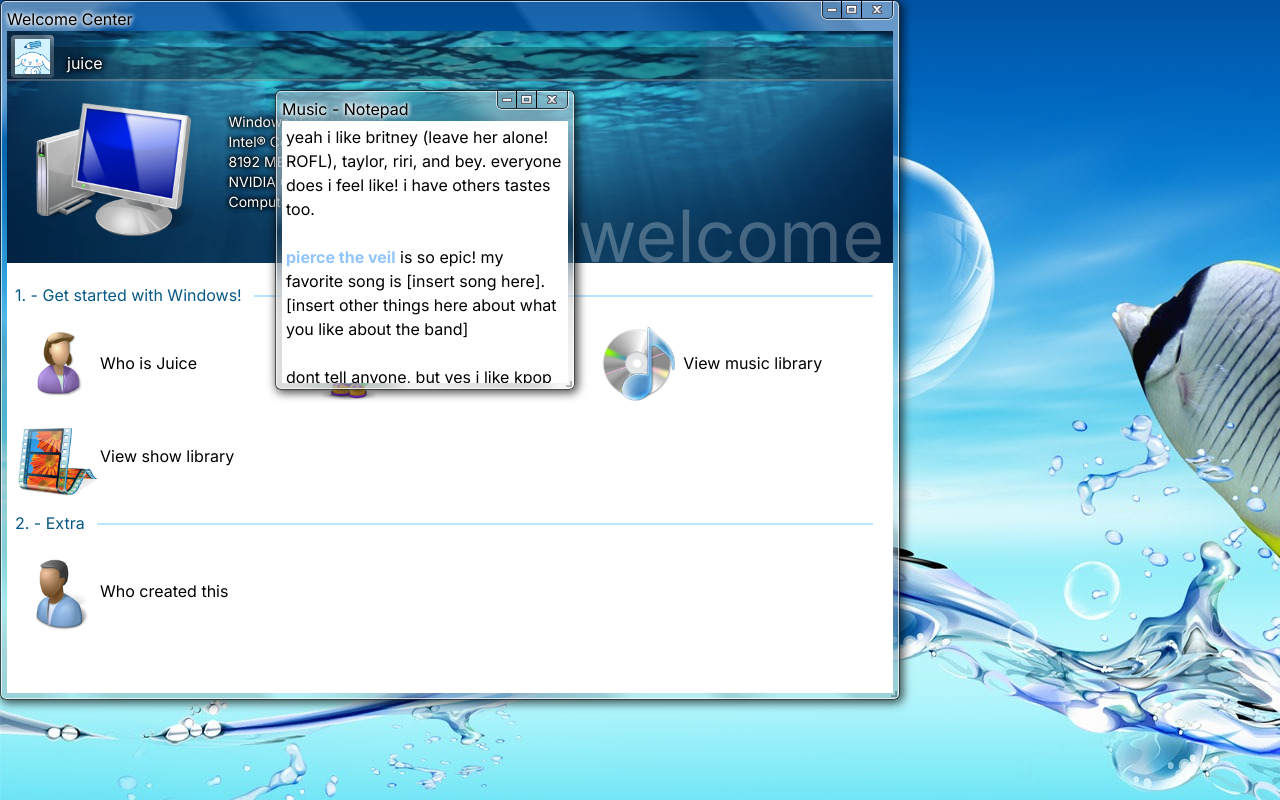
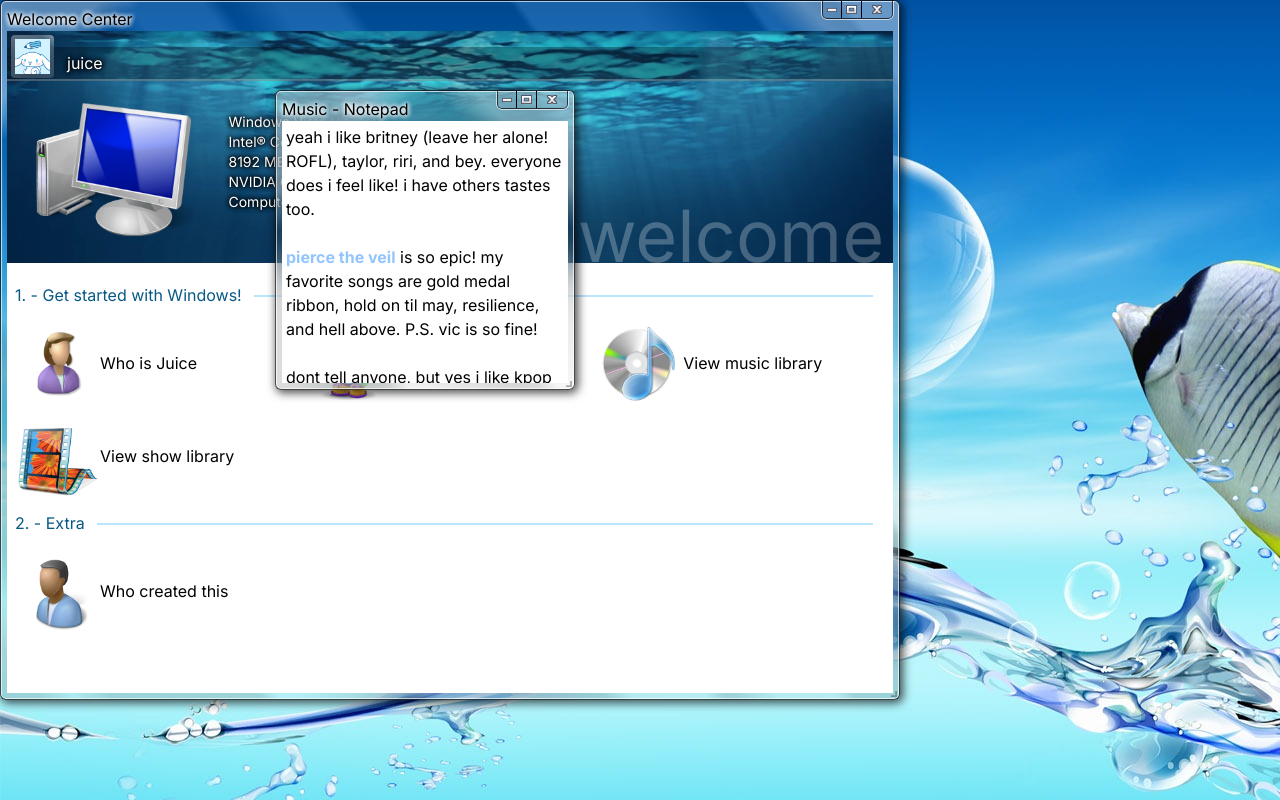
Before and after one commit to echo4eva/juice_website, a Next.js app: page / in a window 1280 px wide. Both pictures are taken after a click on the element "View music library". Built offline with nearby package versions, Linux system fonts and the light colour scheme.

Commit message:
updated text, final touch

```diff
--- a/src/components/Mobile.js
+++ b/src/components/Mobile.js
@@ -1,7 +1,12 @@
 export default function Mobile () {
     return(
         <div className="flex flex-col w-[100%] h-[100%] p-1 bg-white overflow-auto">
-            <p>Sorry! This website is only available in mobile</p>
+            <p>
+                Sorry! This website is only available on desktop.
+                <br></br>
+                <br></br>
+                - <span className="text-pink-500"><b>echo4eva</b></span>
+            </p>
         </div>
     )
 }
--- a/src/components/Music.js
+++ b/src/components/Music.js
@@ -6,15 +6,15 @@
                 everyone does i feel like! i have others tastes too.
                 <br></br>
                 <br></br>
-                <span className="text-blue-300"><b>pierce the veil</b></span> is so epic! my favorite song is [insert song here].
-                [insert other things here about what you like about the band]
+                <span className="text-blue-300"><b>pierce the veil</b></span> is so epic! my favorite songs are
+                gold medal ribbon, hold on til may, resilience, and hell above. P.S. vic is so fine!
                 <br></br>
                 <br></br>
                 dont tell anyone, but yes i like kpop :3.
                 ik it might seem weird but if you just listen and have an open mind about it, it’s so good!
                 the music is good and the girls are so pretty! i found this group named <span className="text-blue-300"><b>G-IDLE</b></span> on youtube,
                 i can’t really tell who’s who on video because of the poor quality but they’re so great at dancing too!
-                my fav is [insert bias here and why]. my favorite song by them is [insert song name here]
+                my fav is miyeon, she's so f-ing pretty and has a marvelous voice! my favorite song by them is hwaa.
             </p>
         </div>
     )
--- a/src/components/Shows.js
+++ b/src/components/Shows.js
@@ -3,7 +3,7 @@
         <div className="flex flex-col w-[100%] h-[100%] p-1 bg-white overflow-auto">
             <p>
                 <span className="text-blue-300"><b>h2o</b></span> is my favorite show of all time!
-                [insert why because idk. talk about kleo and why u like her and possibly relate. how u would like to be a mermaid idk]
+                i grew up watching it and loved the magic and fun. cleo is tots my favorite mermaid!
                 <br></br>
                 <br></br>
                 OMG dont get me started on <span className="text-blue-300"><b>naruto</b></span>! its like one of the best animes ive seen!11!!
```
